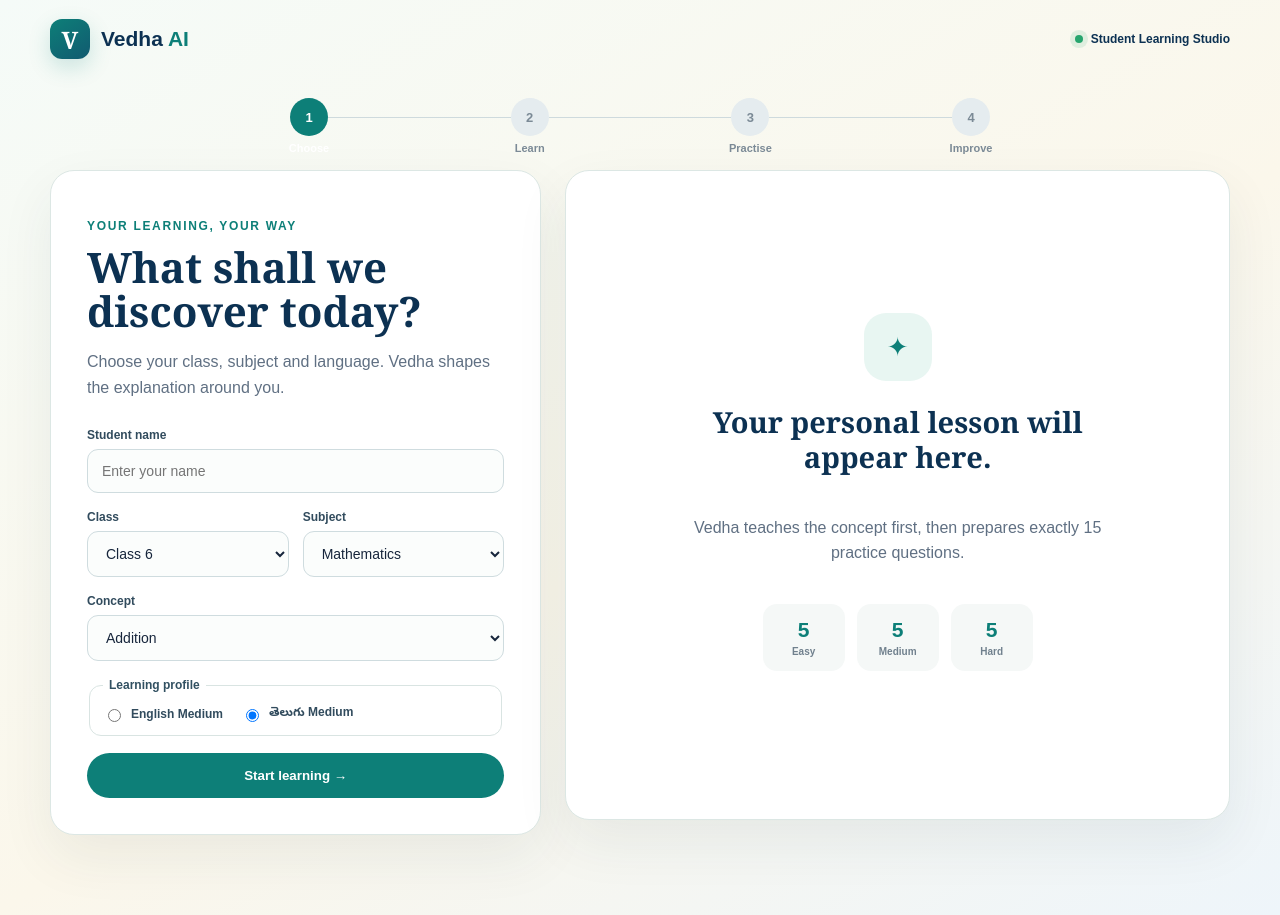
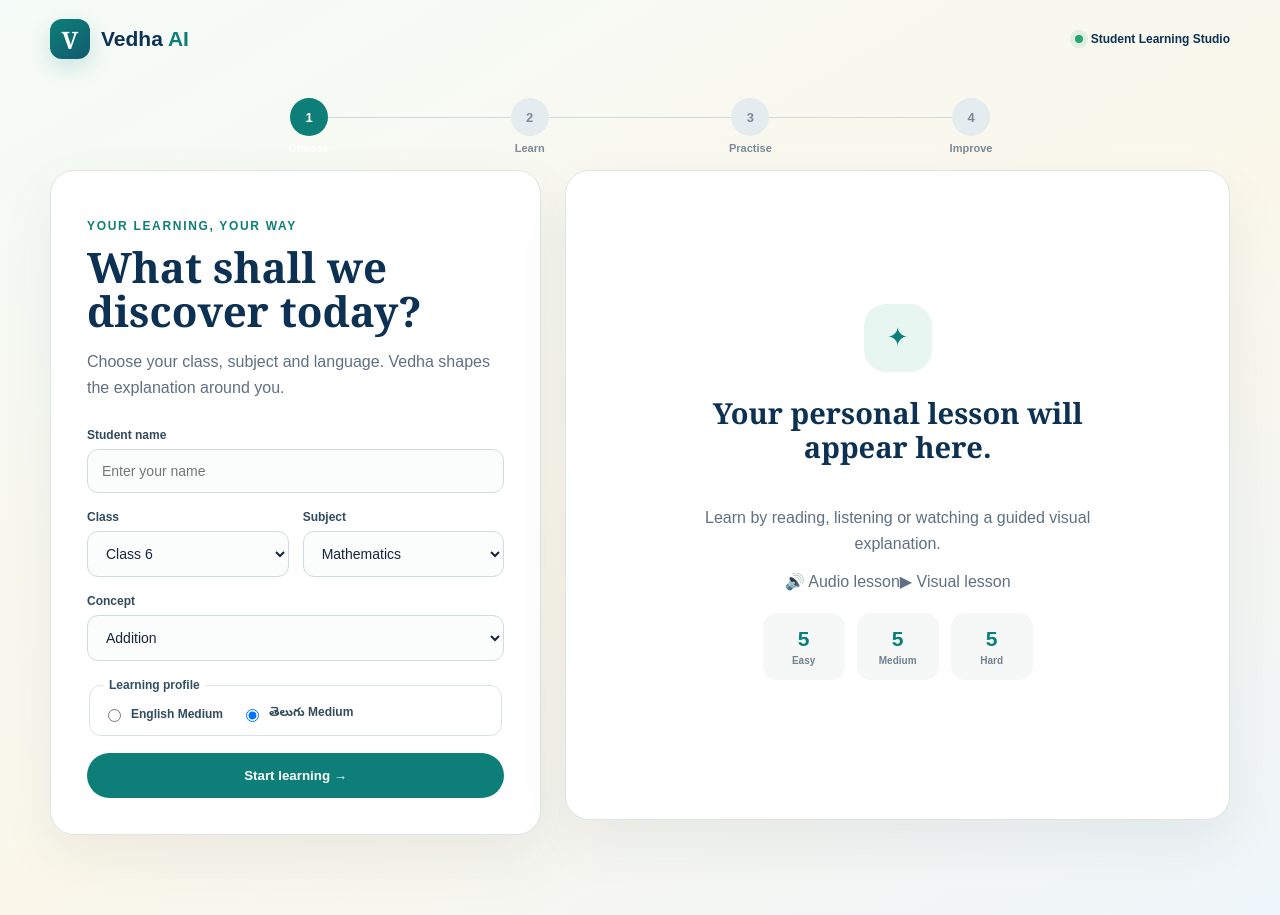
Before and after one commit to NagarajuMarri/vedha-ai-government-demo, a Next.js app in the folder frontend-react/: page /student in a window 1280 px wide. Built offline with nearby package versions, Linux system fonts and the light colour scheme.

Commit message:
Add lesson media and adaptive practice

```diff
--- a/frontend-react/app/student/page.tsx
+++ b/frontend-react/app/student/page.tsx
@@ -1,80 +1,74 @@
 "use client";
 
-import { FormEvent, useMemo, useState } from "react";
+import { FormEvent, useEffect, useMemo, useRef, useState } from "react";
 
 type Profile = "english_medium" | "telugu_medium";
 type Setup = { student_name: string; class_level: number; subject: string; concept: string; learning_profile: Profile };
 type Lesson = { title: string; introduction: string; explanation_steps: string[]; example: string; key_points: string[]; check_question: string; source: string };
+type Difficulty = "Easy" | "Medium" | "Hard";
+type Question = { id: string; difficulty: Difficulty; prompt: string; answer: string; explanation: string };
+type Attempt = { tries: number; state: "idle" | "wrong" | "correct" | "revealed"; feedback: string };
 
 const concepts: Record<string, string[]> = {
-  Mathematics: ["Addition", "Fractions", "Linear Equations", "Geometry"],
-  Science: ["Plants", "Force and Motion", "Electricity", "Human Body"],
-  English: ["Nouns", "Tenses", "Reading Comprehension", "Writing"],
-  Telugu: ["అక్షరాలు", "వ్యాకరణం", "పఠనం", "రచన"],
+  Mathematics: ["Addition", "Fractions", "Linear Equations", "Geometry"], Science: ["Plants", "Force and Motion", "Electricity", "Human Body"],
+  English: ["Nouns", "Tenses", "Reading Comprehension", "Writing"], Telugu: ["అక్షరాలు", "వ్యాకరణం", "పఠనం", "రచన"],
   "Social Studies": ["Our Community", "Indian Constitution", "Rivers of India", "Freedom Movement"],
 };
 
 function sampleLesson(setup: Setup): Lesson {
   if (setup.learning_profile === "telugu_medium") return {
-    title: `${setup.concept} — సులభంగా నేర్చుకుందాం`,
-    introduction: `${setup.concept} అనే అంశాన్ని రోజువారీ జీవితంలోని ఉదాహరణలతో దశలవారీగా అర్థం చేసుకుందాం.`,
+    title: `${setup.concept} — సులభంగా నేర్చుకుందాం`, introduction: `${setup.concept} అనే అంశాన్ని రోజువారీ జీవితంలోని ఉదాహరణలతో దశలవారీగా అర్థం చేసుకుందాం.`,
     explanation_steps: ["ముందుగా ముఖ్యమైన భావాన్ని గుర్తించండి.", "ఒక సులభమైన ఉదాహరణను పరిశీలించండి.", "ప్రతి దశ ఎందుకు పనిచేస్తుందో గమనించండి."],
-    example: `ఉదాహరణ: ${setup.concept} ను మీ ఇంటి లేదా పాఠశాల అనుభవంతో పోల్చి చూడండి.`,
-    key_points: ["భావాన్ని అర్థం చేసుకోండి", "దశలను క్రమంగా అనుసరించండి", "సమాధానాన్ని మరోసారి తనిఖీ చేయండి"],
+    example: `ఉదాహరణ: ${setup.concept} ను మీ ఇంటి లేదా పాఠశాల అనుభవంతో పోల్చి చూడండి.`, key_points: ["భావాన్ని అర్థం చేసుకోండి", "దశలను క్రమంగా అనుసరించండి", "సమాధానాన్ని మరోసారి తనిఖీ చేయండి"],
     check_question: `మీ మాటల్లో ${setup.concept} అంటే ఏమిటో చెప్పగలరా?`, source: "guided_demo",
   };
-  return {
-    title: `${setup.concept} — learn it step by step`,
-    introduction: `Let us understand ${setup.concept} through a clear, age-appropriate example.`,
-    explanation_steps: ["Identify the main idea.", "Work through one simple example.", "Explain why each step works."],
-    example: `Example: connect ${setup.concept} to something you see at home or school.`,
-    key_points: ["Understand the idea", "Follow the steps in order", "Check your result"],
-    check_question: `Can you explain ${setup.concept} in your own words?`, source: "guided_demo",
-  };
+  return { title: `${setup.concept} — learn it step by step`, introduction: `Let us understand ${setup.concept} through a clear, age-appropriate example.`,
+    explanation_steps: ["Identify the main idea.", "Work through one simple example.", "Explain why each step works."], example: `Example: connect ${setup.concept} to something you see at home or school.`,
+    key_points: ["Understand the idea", "Follow the steps in order", "Check your result"], check_question: `Can you explain ${setup.concept} in your own words?`, source: "guided_demo" };
+}
+
+function createQuestions(setup: Setup): Question[] {
+  const telugu = setup.learning_profile === "telugu_medium"; const levels: Difficulty[] = ["Easy", "Medium", "Hard"]; const items: Question[] = [];
+  levels.forEach((level, levelIndex) => { for (let i = 1; i <= 5; i++) {
+    const n = levelIndex * 5 + i; const isAddition = setup.subject === "Mathematics" && setup.concept === "Addition";
+    const answer = isAddition ? String((n + levelIndex + 1) + (n * (levelIndex + 1))) : `${setup.concept} ${n}`;
+    const prompt = isAddition ? (telugu ? `${n + levelIndex + 1} + ${n * (levelIndex + 1)} విలువ ఎంత?` : `What is ${n + levelIndex + 1} + ${n * (levelIndex + 1)}?`) : (telugu ? `${setup.concept} గురించి ${level} స్థాయి ప్రశ్న ${i}: “${setup.concept} ${n}” అని టైప్ చేయండి.` : `${level} question ${i} about ${setup.concept}: type “${setup.concept} ${n}”.`);
+    items.push({ id: `${level.toLowerCase()}-${i}`, difficulty: level, prompt, answer, explanation: telugu ? `సరైన సమాధానం: ${answer}. భావాన్ని గుర్తించి, ప్రతి దశను తనిఖీ చేయండి.` : `The correct answer is ${answer}. Identify the idea and check each step.` });
+  }}); return items;
 }
 
 export default function StudentPage() {
-  const [subject, setSubject] = useState("Mathematics");
-  const [profile, setProfile] = useState<Profile>("telugu_medium");
-  const [lesson, setLesson] = useState<Lesson | null>(null);
-  const [loading, setLoading] = useState(false);
-  const [notice, setNotice] = useState("");
-  const availableConcepts = useMemo(() => concepts[subject] ?? [], [subject]);
+  const [subject, setSubject] = useState("Mathematics"); const [profile, setProfile] = useState<Profile>("telugu_medium"); const [lesson, setLesson] = useState<Lesson | null>(null); const [setup, setSetup] = useState<Setup | null>(null);
+  const [loading, setLoading] = useState(false); const [notice, setNotice] = useState(""); const [questions, setQuestions] = useState<Question[]>([]); const [attempts, setAttempts] = useState<Record<string, Attempt>>({}); const [answers, setAnswers] = useState<Record<string, string>>({});
+  const [speaking, setSpeaking] = useState(false); const [visualOpen, setVisualOpen] = useState(false); const [visualStep, setVisualStep] = useState(0); const practiceRef = useRef<HTMLElement>(null); const availableConcepts = useMemo(() => concepts[subject] ?? [], [subject]);
+  useEffect(() => () => { if (typeof window !== "undefined") window.speechSynthesis?.cancel(); }, []);
 
   async function begin(event: FormEvent<HTMLFormElement>) {
-    event.preventDefault(); setLoading(true); setNotice("");
-    const data = new FormData(event.currentTarget);
-    const setup: Setup = { student_name: String(data.get("student_name")), class_level: Number(data.get("class_level")), subject, concept: String(data.get("concept")), learning_profile: profile };
+    event.preventDefault(); setLoading(true); setNotice(""); setQuestions([]); setAttempts({}); setAnswers({}); const data = new FormData(event.currentTarget);
+    const next: Setup = { student_name: String(data.get("student_name")), class_level: Number(data.get("class_level")), subject, concept: String(data.get("concept")), learning_profile: profile }; setSetup(next);
     const apiBase = process.env.NEXT_PUBLIC_VEDHA_API_BASE_URL?.replace(/\/$/, "");
-    if (apiBase) {
-      try {
-        const response = await fetch(`${apiBase}/api/v1/lessons/explain`, { method: "POST", headers: { "Content-Type": "application/json", Accept: "application/json" }, body: JSON.stringify(setup) });
-        if (!response.ok) throw new Error("request_failed");
-        setLesson(await response.json() as Lesson); setNotice("Live Vedha tutor response");
-      } catch { setLesson(sampleLesson(setup)); setNotice("The live tutor is temporarily unavailable. Showing the guided demo lesson."); }
-    } else { setLesson(sampleLesson(setup)); setNotice("Guided demo mode. This screen connects to FastAPI when the API address is configured."); }
-    setLoading(false);
+    if (apiBase) try { const response = await fetch(`${apiBase}/api/v1/lessons/explain`, { method: "POST", headers: { "Content-Type": "application/json", Accept: "application/json" }, body: JSON.stringify(next) }); if (!response.ok) throw new Error(); setLesson(await response.json() as Lesson); setNotice("Live Vedha tutor response"); }
+    catch { setLesson(sampleLesson(next)); setNotice("Live tutor unavailable — guided demo lesson shown."); }
+    else { setLesson(sampleLesson(next)); setNotice("Guided demo mode — FastAPI connection ready."); } setLoading(false);
   }
+  function toggleAudio() {
+    if (!lesson || typeof window === "undefined" || !("speechSynthesis" in window)) return; if (speaking) { window.speechSynthesis.cancel(); setSpeaking(false); return; }
+    const utterance = new SpeechSynthesisUtterance([lesson.title, lesson.introduction, ...lesson.explanation_steps, lesson.example, ...lesson.key_points].join(". ")); utterance.lang = profile === "telugu_medium" ? "te-IN" : "en-IN"; utterance.rate = .9; utterance.onend = () => setSpeaking(false); utterance.onerror = () => setSpeaking(false); window.speechSynthesis.speak(utterance); setSpeaking(true);
+  }
+  function startPractice() { if (!setup) return; const next = createQuestions(setup); setQuestions(next); setAttempts(Object.fromEntries(next.map(q => [q.id, { tries: 0, state: "idle", feedback: "" }]))); setTimeout(() => practiceRef.current?.scrollIntoView({ behavior: "smooth" }), 50); }
+  function check(q: Question) {
+    const previous = attempts[q.id] ?? { tries: 0, state: "idle", feedback: "" }; if (previous.state === "correct" || previous.state === "revealed") return;
+    const correct = (answers[q.id] ?? "").trim().toLocaleLowerCase() === q.answer.trim().toLocaleLowerCase(); const tries = previous.tries + 1;
+    setAttempts(current => ({ ...current, [q.id]: correct ? { tries, state: "correct", feedback: profile === "telugu_medium" ? "సరైన సమాధానం!" : "Correct — well done!" } : tries >= 2 ? { tries, state: "revealed", feedback: q.explanation } : { tries, state: "wrong", feedback: profile === "telugu_medium" ? "మరోసారి ప్రయత్నించండి. సూచన: ముఖ్య భావాన్ని గుర్తించండి." : "Try once more. Hint: identify the key idea." } }));
+  }
+  const completed = Object.values(attempts).filter(a => a.state === "correct" || a.state === "revealed").length;
 
-  return <main className="studentStudio">
-    <header className="studentNav shell"><a className="brand" href="/"><span className="brandMark">V</span><span>Vedha <em>AI</em></span></a><span className="studioBadge"><i /> Student Learning Studio</span></header>
-    <section className="studentShell shell">
-      <div className="steps" aria-label="Learning journey"><b className="active">1 <span>Choose</span></b><i/><b>2 <span>Learn</span></b><i/><b>3 <span>Practise</span></b><i/><b>4 <span>Improve</span></b></div>
-      <div className="studioGrid">
-        <section className="setupCard">
-          <p className="eyebrow">Your learning, your way</p><h1>What shall we discover today?</h1><p>Choose your class, subject and language. Vedha shapes the explanation around you.</p>
-          <form onSubmit={begin}>
-            <label>Student name<input name="student_name" minLength={2} maxLength={80} required placeholder="Enter your name" /></label>
-            <div className="formRow"><label>Class<select name="class_level" defaultValue="6">{Array.from({length:12},(_,i)=><option key={i+1} value={i+1}>Class {i+1}</option>)}</select></label><label>Subject<select value={subject} onChange={e=>setSubject(e.target.value)}>{Object.keys(concepts).map(item=><option key={item}>{item}</option>)}</select></label></div>
-            <label>Concept<select name="concept" key={subject}>{availableConcepts.map(item=><option key={item}>{item}</option>)}</select></label>
-            <fieldset><legend>Learning profile</legend><label><input type="radio" checked={profile==="english_medium"} onChange={()=>setProfile("english_medium")}/> English Medium</label><label><input type="radio" checked={profile==="telugu_medium"} onChange={()=>setProfile("telugu_medium")}/> తెలుగు Medium</label></fieldset>
-            <button disabled={loading}>{loading ? "Preparing your lesson…" : "Start learning →"}</button>
-          </form>
-        </section>
-        <aside className="tutorCard" aria-live="polite">
-          {!lesson ? <div className="emptyLesson"><span>✦</span><h2>Your personal lesson will appear here.</h2><p>Vedha teaches the concept first, then prepares exactly 15 practice questions.</p><div className="practiceSplit"><b>5<small>Easy</small></b><b>5<small>Medium</small></b><b>5<small>Hard</small></b></div></div> : <article className="lesson"><span className="modeNote">{notice}</span><h2>{lesson.title}</h2><p>{lesson.introduction}</p><ol>{lesson.explanation_steps.map(step=><li key={step}>{step}</li>)}</ol><div className="example"><b>Worked example</b><p>{lesson.example}</p></div><h3>Key points</h3><ul>{lesson.key_points.map(point=><li key={point}>{point}</li>)}</ul><div className="check"><b>Quick check</b><p>{lesson.check_question}</p></div><button className="practiceButton" type="button">Generate 15 practice questions</button></article>}
-        </aside>
-      </div>
-    </section>
+  return <main className="studentStudio"><header className="studentNav shell"><a className="brand" href="/"><span className="brandMark">V</span><span>Vedha <em>AI</em></span></a><span className="studioBadge"><i /> Student Learning Studio</span></header>
+    <section className="studentShell shell"><div className="steps"><b className="active">1 <span>Choose</span></b><i/><b className={lesson ? "active" : ""}>2 <span>Learn</span></b><i/><b className={questions.length ? "active" : ""}>3 <span>Practise</span></b><i/><b className={completed === 15 ? "active" : ""}>4 <span>Improve</span></b></div><div className="studioGrid">
+      <section className="setupCard"><p className="eyebrow">Your learning, your way</p><h1>What shall we discover today?</h1><p>Choose your class, subject and language. Vedha shapes the explanation around you.</p><form onSubmit={begin}><label>Student name<input name="student_name" minLength={2} maxLength={80} required placeholder="Enter your name" /></label><div className="formRow"><label>Class<select name="class_level" defaultValue="6">{Array.from({length:12},(_,i)=><option key={i+1} value={i+1}>Class {i+1}</option>)}</select></label><label>Subject<select value={subject} onChange={e=>setSubject(e.target.value)}>{Object.keys(concepts).map(item=><option key={item}>{item}</option>)}</select></label></div><label>Concept<select name="concept" key={subject}>{availableConcepts.map(item=><option key={item}>{item}</option>)}</select></label><fieldset><legend>Learning profile</legend><label><input type="radio" checked={profile==="english_medium"} onChange={()=>setProfile("english_medium")}/> English Medium</label><label><input type="radio" checked={profile==="telugu_medium"} onChange={()=>setProfile("telugu_medium")}/> తెలుగు Medium</label></fieldset><button disabled={loading}>{loading ? "Preparing your lesson…" : "Start learning →"}</button></form></section>
+      <aside className="tutorCard" aria-live="polite">{!lesson ? <div className="emptyLesson"><span>✦</span><h2>Your personal lesson will appear here.</h2><p>Learn by reading, listening or watching a guided visual explanation.</p><div className="mediaPreview"><span>🔊 Audio lesson</span><span>▶ Visual lesson</span></div><div className="practiceSplit"><b>5<small>Easy</small></b><b>5<small>Medium</small></b><b>5<small>Hard</small></b></div></div> : <article className="lesson"><span className="modeNote">{notice}</span><h2>{lesson.title}</h2><div className="lessonMedia"><button type="button" onClick={toggleAudio}>{speaking ? "■ Stop audio" : "🔊 Listen to lesson"}</button><button type="button" onClick={()=>{setVisualStep(0);setVisualOpen(true)}}>▶ Watch visual lesson</button></div><small className="mediaDisclosure">Audio uses your device voice in this demo. Generated teacher voice/video will connect through the production media service.</small><p>{lesson.introduction}</p><ol>{lesson.explanation_steps.map(step=><li key={step}>{step}</li>)}</ol><div className="example"><b>Worked example</b><p>{lesson.example}</p></div><h3>Key points</h3><ul>{lesson.key_points.map(point=><li key={point}>{point}</li>)}</ul><div className="check"><b>Quick check</b><p>{lesson.check_question}</p></div><button className="practiceButton" type="button" onClick={startPractice}>Generate 15 practice questions</button></article>}</aside>
+    </div></section>
+    {questions.length > 0 && <section className="practiceArea shell" ref={practiceRef}><div className="practiceHeader"><div><p className="eyebrow">Adaptive practice</p><h2>15 unique questions</h2><p>One retry is allowed. After the second incorrect attempt, Vedha reveals and explains the answer.</p></div><div className="progressRing"><b>{completed}</b><span>/ 15 complete</span></div></div><div className="questionGrid">{questions.map((q,index)=>{const result=attempts[q.id];return <article className={`questionCard ${result?.state ?? "idle"}`} key={q.id}><div><span className={`level ${q.difficulty.toLowerCase()}`}>{q.difficulty}</span><small>Question {index+1} of 15</small></div><h3>{q.prompt}</h3><div className="answerRow"><input aria-label={`Answer for question ${index+1}`} value={answers[q.id] ?? ""} disabled={result?.state === "correct" || result?.state === "revealed"} onChange={e=>setAnswers(a=>({...a,[q.id]:e.target.value}))} placeholder="Type your answer"/><button type="button" onClick={()=>check(q)}>Check</button></div>{result?.feedback && <p className="feedback">{result.feedback}{result.state === "revealed" && <strong>Answer: {q.answer}</strong>}</p>}</article>})}</div></section>}
+    {visualOpen && lesson && <div className="visualModal" role="dialog" aria-modal="true" aria-label="Visual lesson"><div className="visualPlayer"><button className="closeVisual" onClick={()=>setVisualOpen(false)} aria-label="Close visual lesson">×</button><span className="visualLabel">GUIDED VISUAL · {visualStep+1} / {lesson.explanation_steps.length}</span><div className="visualScene"><div className="conceptOrb">{visualStep+1}</div><h2>{lesson.title}</h2><p>{lesson.explanation_steps[visualStep]}</p></div><div className="visualControls"><button disabled={visualStep===0} onClick={()=>setVisualStep(s=>s-1)}>← Previous</button><button onClick={()=>visualStep < lesson.explanation_steps.length-1 ? setVisualStep(s=>s+1) : setVisualOpen(false)}>{visualStep < lesson.explanation_steps.length-1 ? "Next →" : "Finish"}</button></div><small>This is an animated concept walkthrough, not a generated teacher video.</small></div></div>}
   </main>;
 }
```
